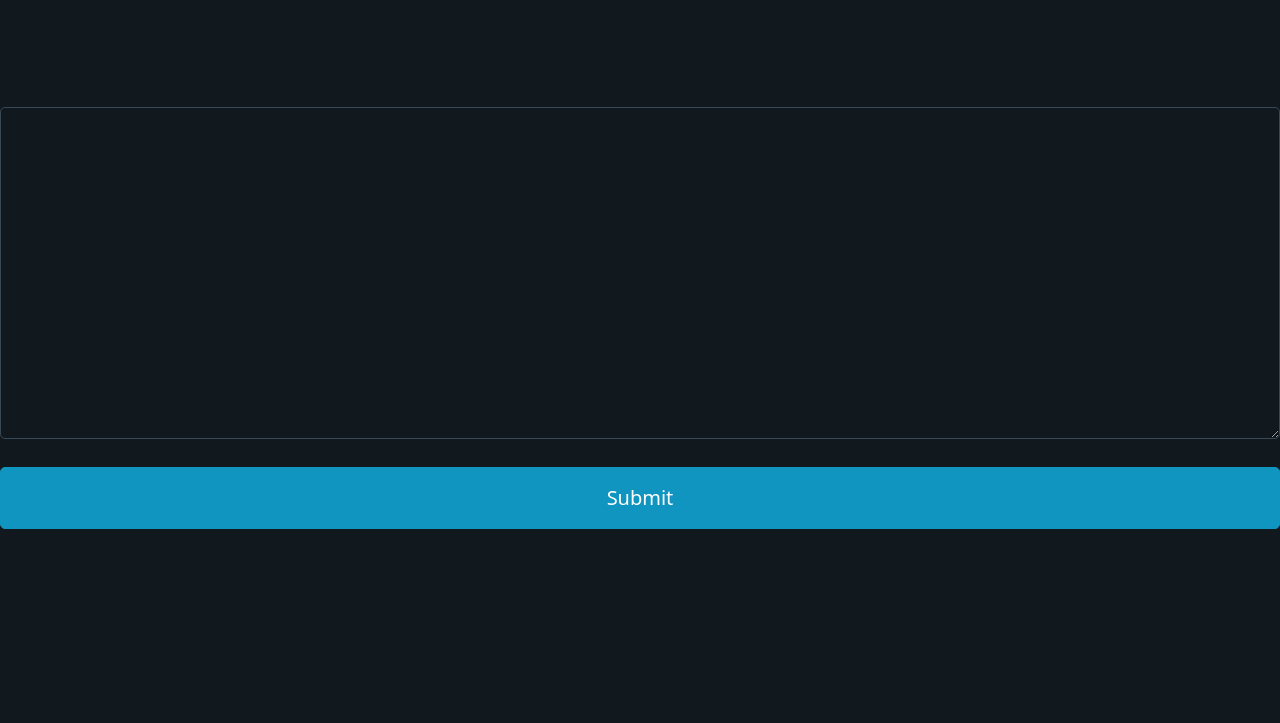
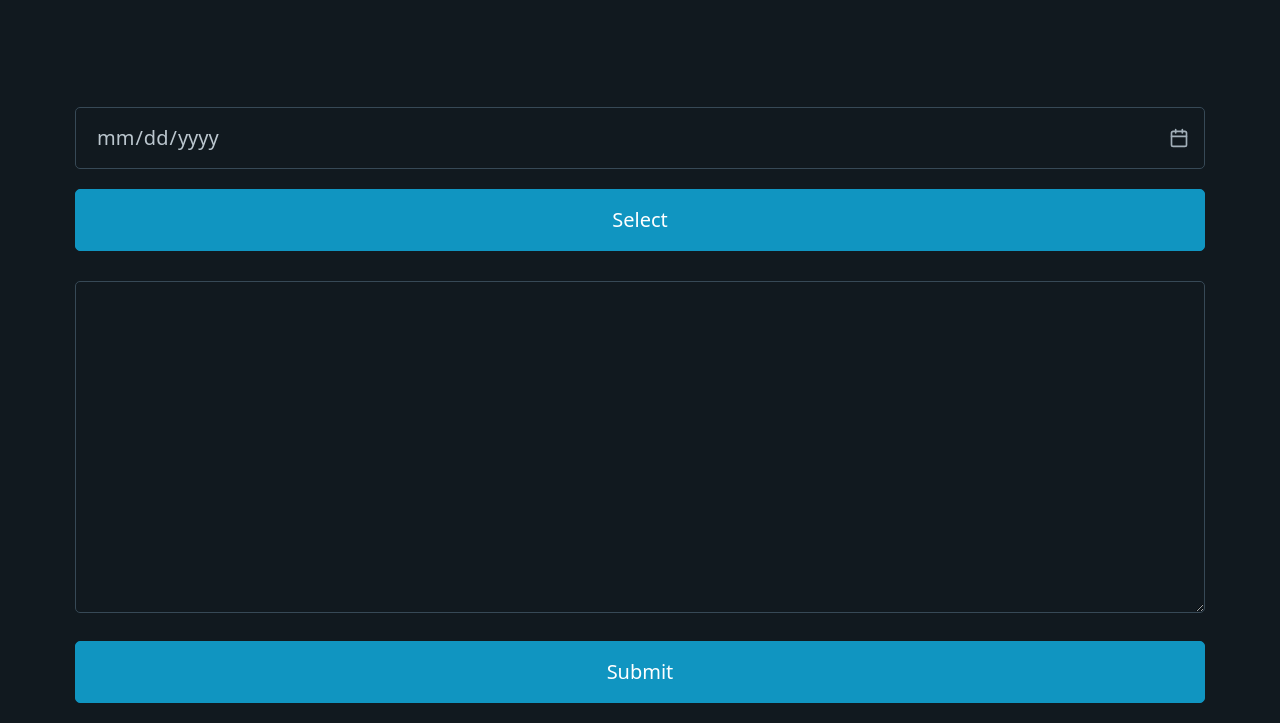
Before and after one commit to tdavids215/Catlender, a plain HTML site: page index.html in a window 1280 px wide. Shown: the part 173-896 px from the top of the page. Before the commit the page ends 800 px from the top, so only its background shows below. Drawn offline with nearby package versions, Linux system fonts and the light colour scheme.

Commit message:
added datepicker to html

```diff
--- a/index.html
+++ b/index.html
@@ -16,7 +16,13 @@
             <h2>brief description here</h2>
         </hgroup>
     </header>
-    <div>
+    <div class="container">
+        <div id="datepicker">
+            <form action="">
+                <input type="date">
+                <button type="submit">Select</button>
+            </form>
+        </div>
         <div id="text-location">
             <textarea name="" id="text-entry" cols="30" rows="10"></textarea>
             <button id="submitButton">Submit
```
